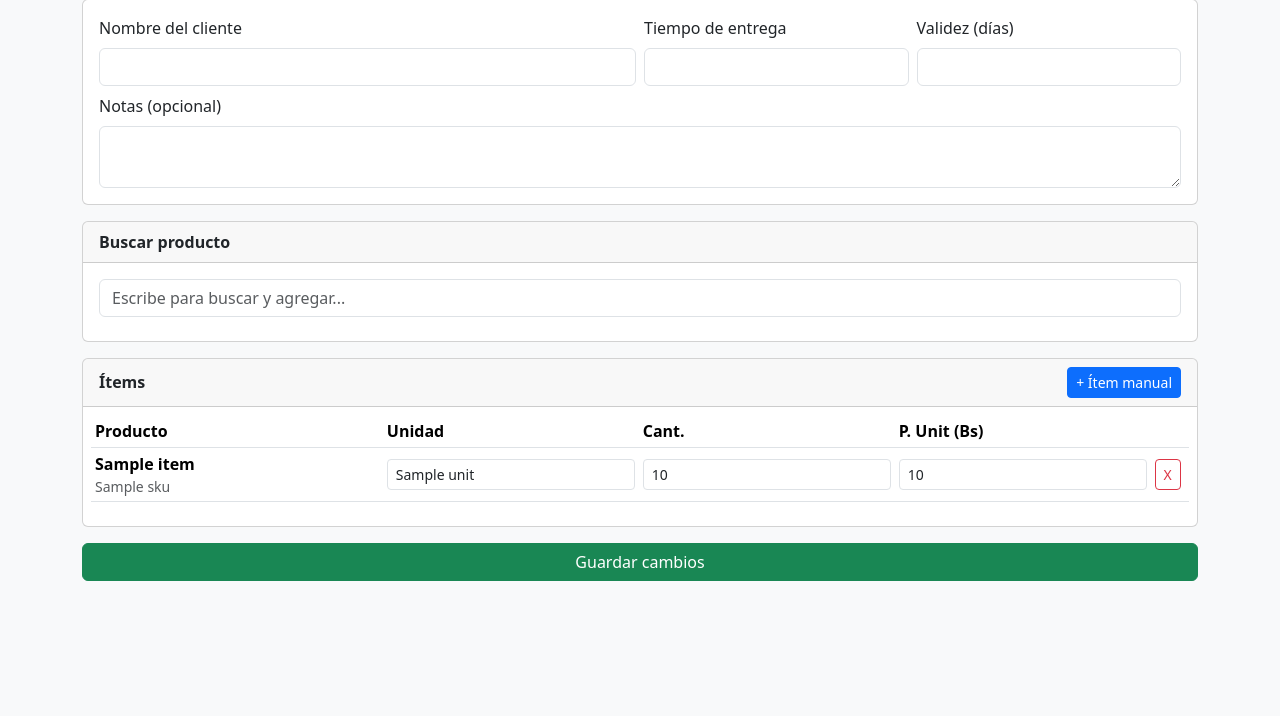
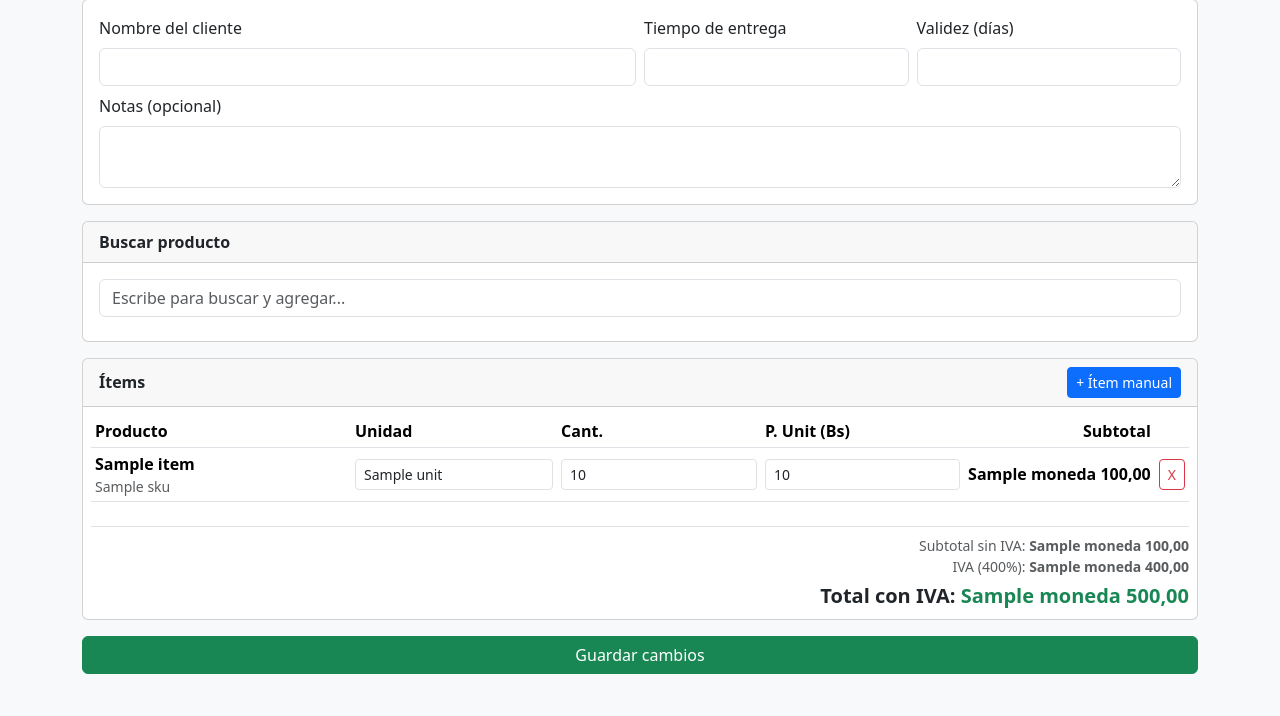
Before and after one commit to Ocafer/cotizador-seguritec, a FastAPI app: template templates/editar.html in a window 1280 px wide. Shown: the part 84-800 px from the top of the page. Run offline with FastAPI, Linux system fonts and the light colour scheme; the template is opened without the code that fills it: most values are stand-ins (such as "Sample title", 1, 10 or a date in 2020); parts of the project's set-up code (start-up, migrations or seed data) failed here and were passed over.

Commit message:
feat: add subtotal/IVA/total display to editar cotizacion
Shows per-row subtotal and running totals (sin IVA, IVA, con IVA)
with Bolivia money formatting, recalculates on qty/price changes.

Co-Authored-By: Claude Sonnet 4.6 <noreply@anthropic.com>

```diff
--- a/templates/editar.html
+++ b/templates/editar.html
@@ -71,13 +71,14 @@
         </div>
         <div class="card-body p-2">
           <div class="table-responsive">
-            <table class="table table-sm align-middle">
+            <table class="table table-sm align-middle" id="itemsTable">
               <thead>
                 <tr>
                   <th style="min-width:260px;">Producto</th>
                   <th>Unidad</th>
                   <th>Cant.</th>
                   <th>P. Unit (Bs)</th>
+                  <th class="text-end">Subtotal</th>
                   <th></th>
                 </tr>
               </thead>
@@ -93,11 +94,19 @@
                   <td><input class="form-control form-control-sm" name="item_unit" value="{{ it['unit'] }}"></td>
                   <td><input class="form-control form-control-sm" type="number" step="0.01" name="item_qty" value="{{ it['qty'] }}" min="0"></td>
                   <td><input class="form-control form-control-sm" type="number" step="0.01" name="item_unit_price" value="{{ it['unit_price'] }}" min="0"></td>
+                  <td class="text-end row-total text-nowrap fw-bold"></td>
                   <td><button type="button" class="btn btn-sm btn-outline-danger" onclick="removeRow(this)">X</button></td>
                 </tr>
                 {% endfor %}
               </tbody>
             </table>
+          </div>
+          <div class="d-flex justify-content-end mt-2 border-top pt-2">
+            <div class="text-end">
+              <div class="text-muted small">Subtotal sin IVA: <strong id="subtotalDisplay">Bs 0,00</strong></div>
+              <div class="text-muted small">IVA ({{ (iva_rate * 100)|int }}%): <strong id="ivaDisplay">Bs 0,00</strong></div>
+              <div class="fs-5 fw-bold mt-1">Total con IVA: <span id="totalDisplay" class="text-success">Bs 0,00</span></div>
+            </div>
           </div>
         </div>
       </div>
@@ -107,6 +116,32 @@
   </div>
 
 <script>
+  const IVA_RATE = {{ iva_rate }};
+  const MONEDA = "{{ moneda }}";
+
+  function formatMoney(n) {
+    var p = n.toFixed(2).split('.');
+    p[0] = p[0].replace(/\B(?=(\d{3})+(?!\d))/g, '.');
+    return p[0] + ',' + p[1];
+  }
+
+  function recalcularTotal() {
+    let subtotal = 0;
+    document.querySelectorAll('#itemsBody tr').forEach(tr => {
+      const qty = parseFloat(tr.querySelector('input[name="item_qty"]')?.value || 0);
+      const price = parseFloat(tr.querySelector('input[name="item_unit_price"]')?.value || 0);
+      const linea = qty * price;
+      const cell = tr.querySelector('.row-total');
+      if (cell) cell.textContent = MONEDA + ' ' + formatMoney(linea);
+      subtotal += linea;
+    });
+    const iva = subtotal * IVA_RATE;
+    const total = subtotal + iva;
+    document.getElementById('subtotalDisplay').textContent = MONEDA + ' ' + formatMoney(subtotal);
+    document.getElementById('ivaDisplay').textContent = MONEDA + ' ' + formatMoney(iva);
+    document.getElementById('totalDisplay').textContent = MONEDA + ' ' + formatMoney(total);
+  }
+
   const products = [
     {% for p in products %}
       { sku: "{{p.sku|e}}", cat: "{{p.categoria|e}}", name: "{{p.nombre|e}}", unit: "{{p.unidad|e}}", price: {{p.precio_bs}} },
@@ -128,10 +163,12 @@
         <td><input class="form-control form-control-sm" name="item_unit" value="${escapeHtml(p.unit || 'unidad')}"></td>
         <td><input class="form-control form-control-sm" type="number" step="0.01" name="item_qty" value="1" min="0"></td>
         <td><input class="form-control form-control-sm" type="number" step="0.01" name="item_unit_price" value="${p.price}" min="0"></td>
+        <td class="text-end row-total text-nowrap fw-bold">${MONEDA} ${formatMoney(p.price)}</td>
         <td><button type="button" class="btn btn-sm btn-outline-danger" onclick="removeRow(this)">X</button></td>
       </tr>
     `;
     document.getElementById('itemsBody').insertAdjacentHTML('beforeend', html);
+    recalcularTotal();
   }
 
   function addManualRow() {
@@ -145,10 +182,12 @@
         <td><input class="form-control form-control-sm" name="item_unit" value="unidad"></td>
         <td><input class="form-control form-control-sm" type="number" step="0.01" name="item_qty" value="1" min="0"></td>
         <td><input class="form-control form-control-sm" type="number" step="0.01" name="item_unit_price" value="0" min="0"></td>
+        <td class="text-end row-total text-nowrap fw-bold">${MONEDA} 0,00</td>
         <td><button type="button" class="btn btn-sm btn-outline-danger" onclick="removeRow(this)">X</button></td>
       </tr>
     `;
     document.getElementById('itemsBody').insertAdjacentHTML('beforeend', html);
+    recalcularTotal();
   }
 
   function syncManualName(inp) {
@@ -156,7 +195,7 @@
     tr.querySelector('input[name="item_name"]').value = inp.value.trim();
   }
 
-  function removeRow(btn) { btn.closest('tr').remove(); }
+  function removeRow(btn) { btn.closest('tr').remove(); recalcularTotal(); }
 
   const searchBox = document.getElementById("searchBox");
   const results = document.getElementById("results");
@@ -189,6 +228,13 @@
     renderResults(filtered);
   });
 
+  document.getElementById('itemsTable').addEventListener('input', e => {
+    if (e.target.name === 'item_qty' || e.target.name === 'item_unit_price') {
+      recalcularTotal();
+    }
+  });
+
+  recalcularTotal();
 </script>
 </body>
 </html>
```
